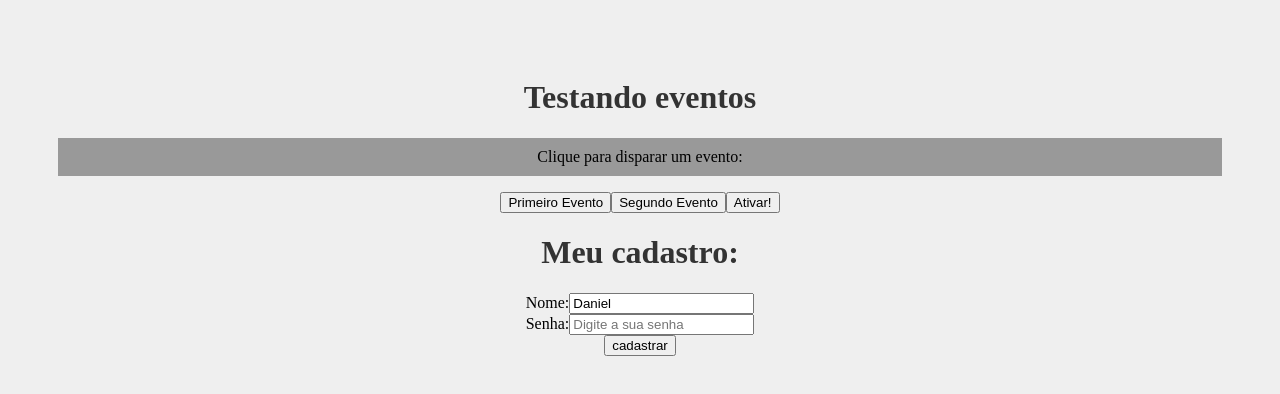
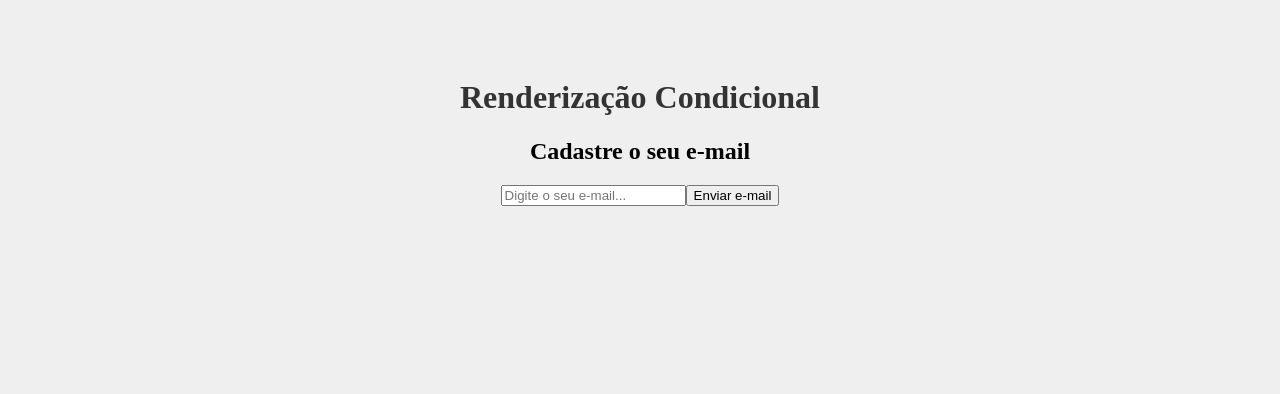
Before and after one commit to daniel23github/react, a React (Create React App) app in the folder meu-projeto/: page / in a window 1280 px wide. Shown: the top 394 px of the page. Built offline with nearby package versions, Linux system fonts and the light colour scheme; the HTML template or start-up script is replaced by a standard one.

Commit message:
condicional

```diff
--- a/meu-projeto/src/App.js
+++ b/meu-projeto/src/App.js
@@ -1,15 +1,13 @@
 import logo from './logo.svg';
 import './App.css'
-import Evento from './components/evento/Evento';
-import Form from './components/Form';
+import Condicional from './components/Condicional';
 
 function App() {
 
   return (
     <div className="App">
-      <h1>Testando eventos</h1>
-      <Evento numero='1'/>
-      <Form />
+      <h1>Renderização Condicional</h1>
+      <Condicional />
     </div>
   );
 }
--- /dev/null
+++ b/meu-projeto/src/components/Condicional.js
@@ -0,0 +1,39 @@
+import {useState} from 'react'
+
+
+function Condicional() {
+
+    const[email, setEmail] = useState()
+    const[userEmail, setUserEmail] = useState()
+
+    function enviarEmail(e) {
+        e.preventDefault()
+        setUserEmail(email)
+
+    }
+
+    function limpar() {
+        setUserEmail('')
+    }
+
+    return (
+        <div>
+            <h2>Cadastre o seu e-mail</h2>
+            <form>
+                <div>
+                    <input type="email" placeholder="Digite o seu e-mail..." onChange={(e) => setEmail(e.target.value)} />
+                    <button onClick={enviarEmail}>Enviar e-mail</button>
+                    {userEmail && (
+                        <div>
+                            <p>O email do usuário é {userEmail}</p>
+                            <button onClick={limpar}>Limpar e-mail</button>
+                        </div>
+                    )}
+                </div>
+            </form>
+
+        </div>
+    )
+}
+
+export default Condicional
```
